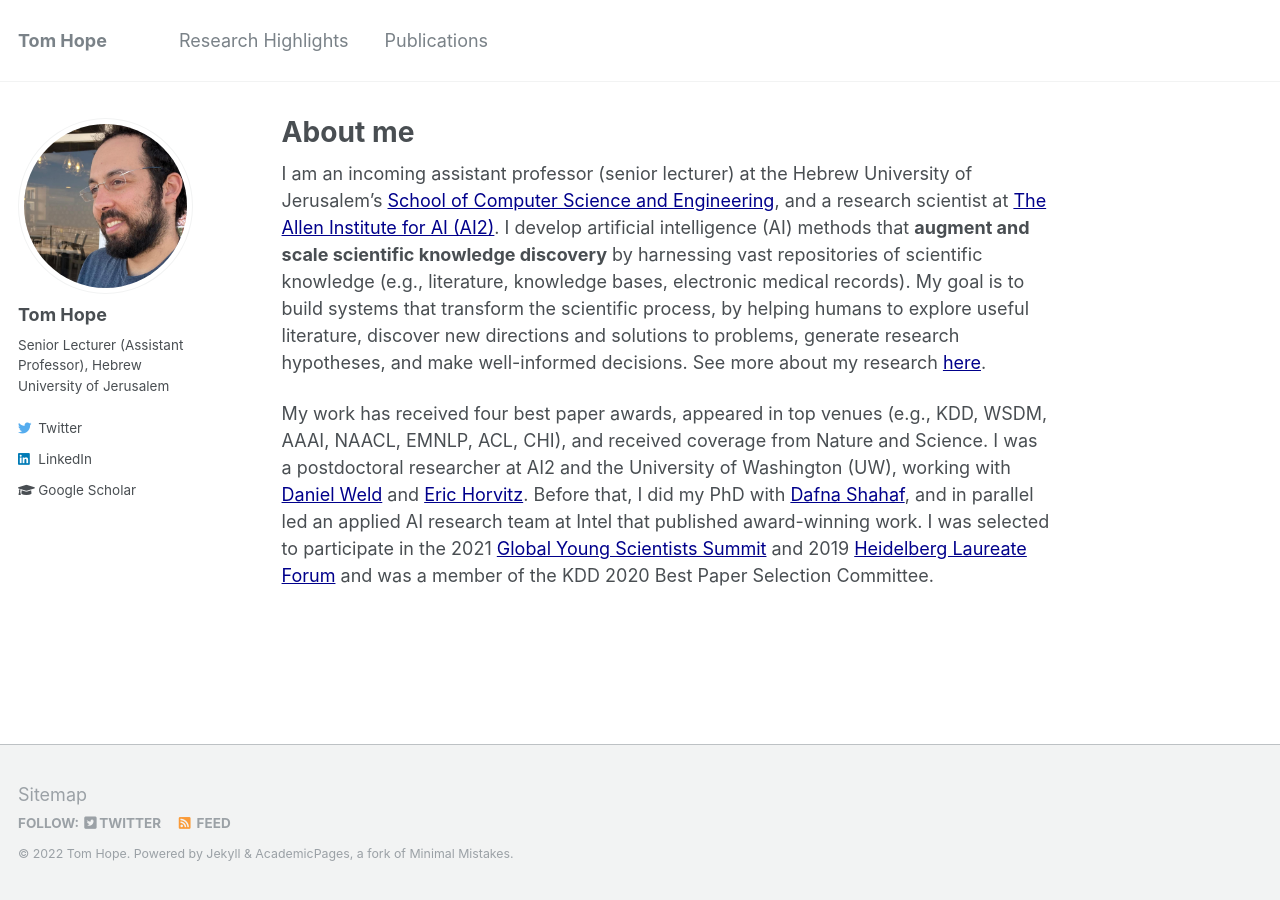
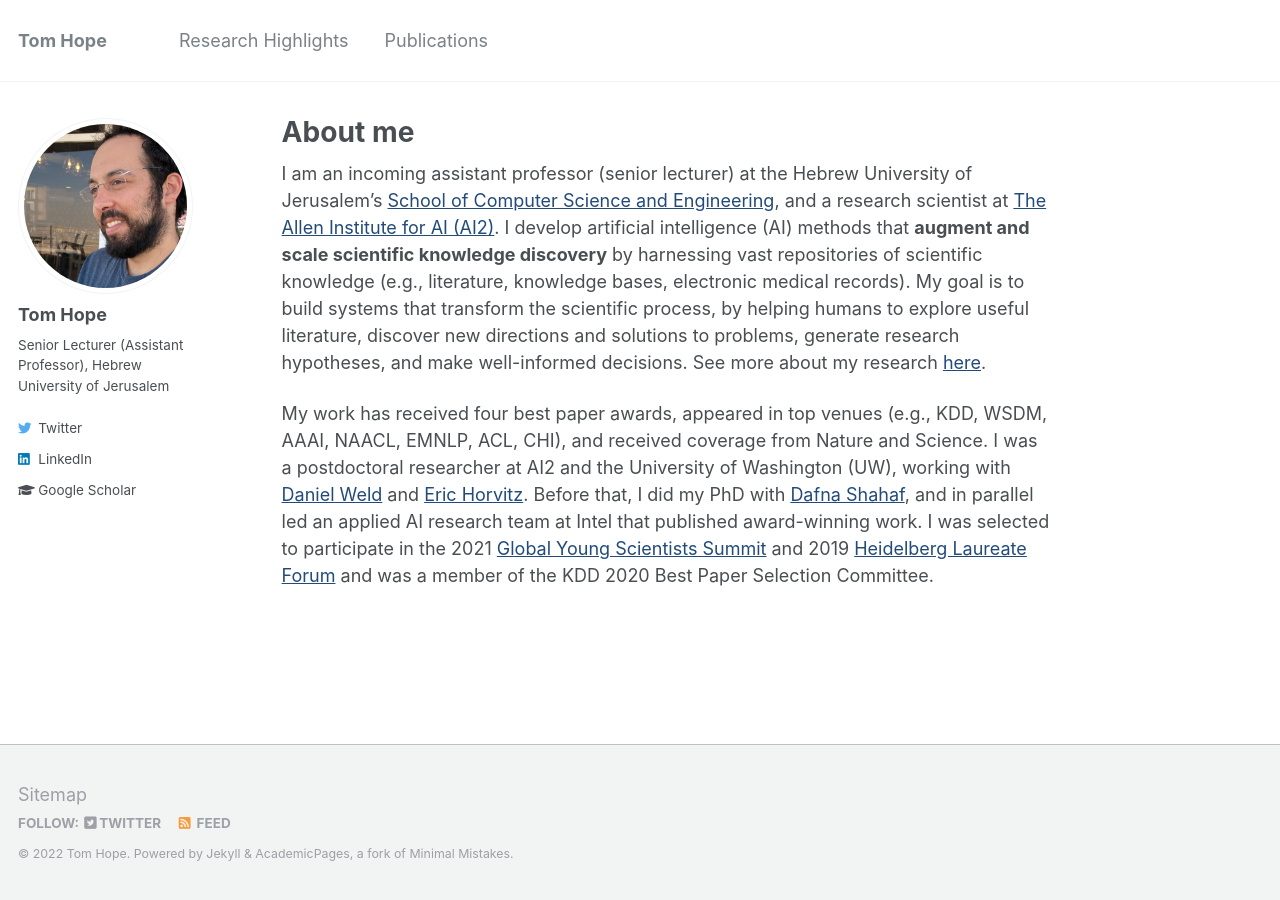
Before and after one commit to tomhoper/tomhoper.github.io, a Jekyll site: the page built from _pages/about.md, in a window 1280 px wide. Built offline with Jekyll 4.4.1, drawn with Linux system fonts in a browser that asks for light colours.

Commit message:
Update _base.scss

```diff
--- a/_sass/_base.scss
+++ b/_sass/_base.scss
@@ -66,7 +66,7 @@ ins {
   text-decoration: none;
   border-bottom: 1px solid $text-color;
   a {
-    color: inherit;
+    color: #224b7a;
   }
 }
 
@@ -112,7 +112,7 @@ blockquote {
 /* links */
 
 a {
-   color:darkblue;
+   color:#224b7a;
   &:focus {
     @extend %tab-focus;
   }
@@ -253,7 +253,7 @@ figcaption {
   font-size: $type-size-6;
 
   a {
-    color: darkblue;
+    color: #224b7a;
     text-decoration: none;
     border-bottom: 1px solid $light-gray;
     -webkit-transition: $global-transition;
```
